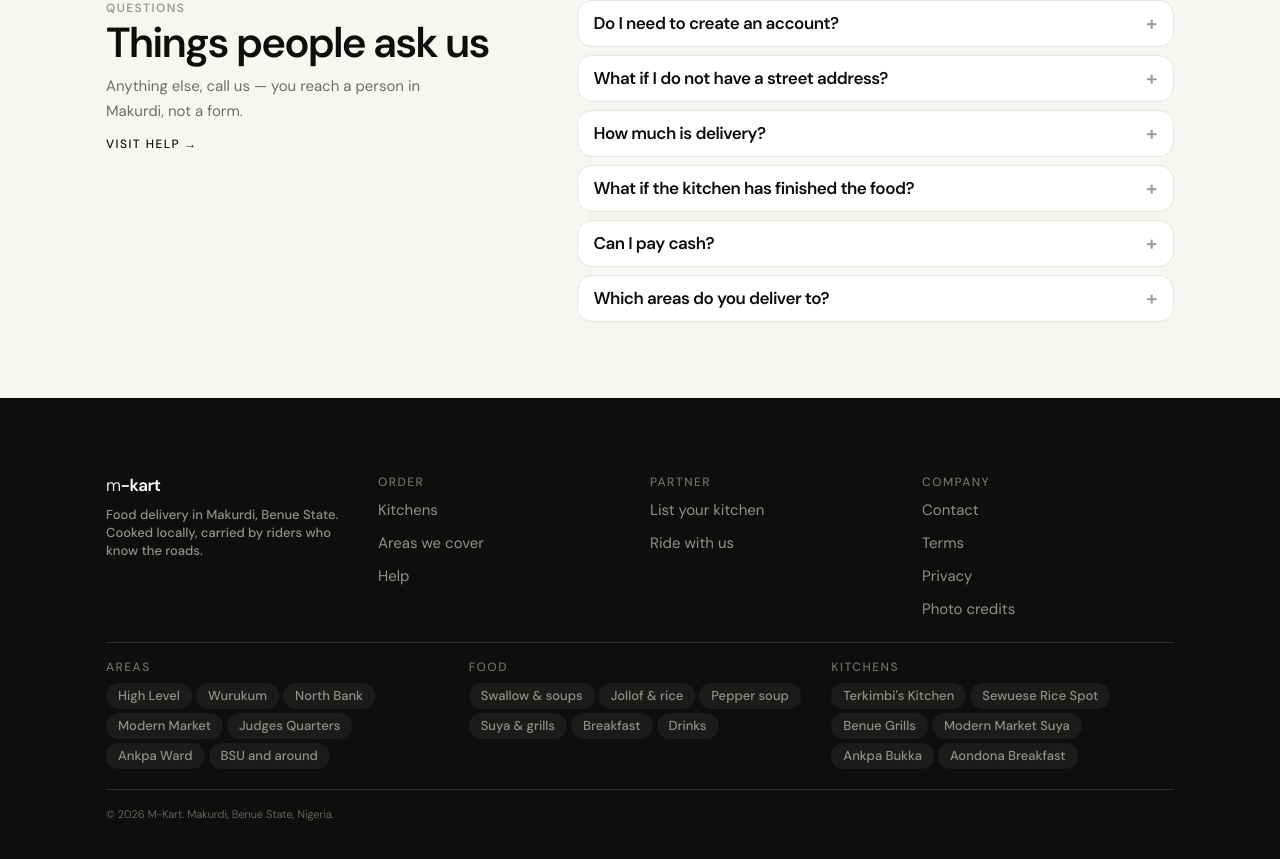
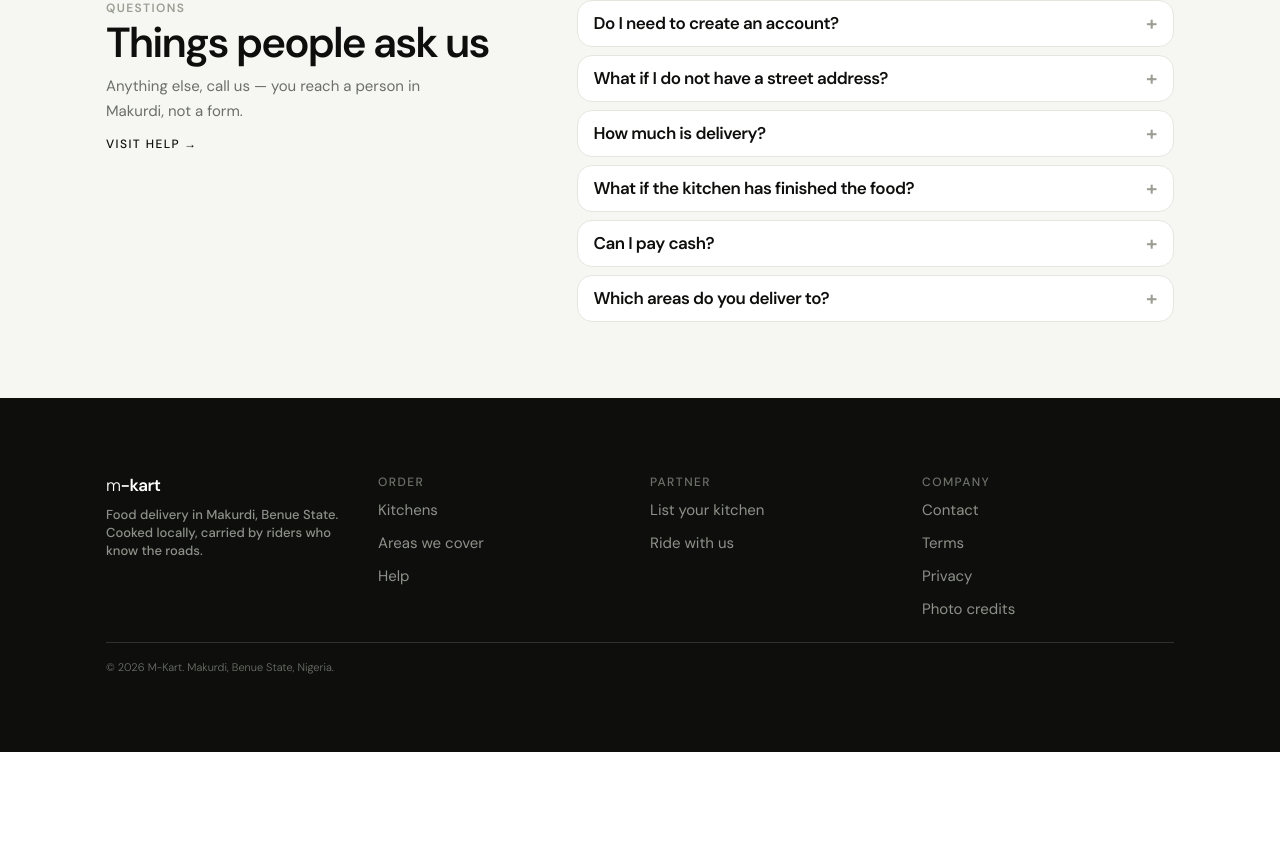
Before and after one commit to EmmanuelOchaje/m-kart-web, a Next.js app: page / in a window 1280 px wide. Shown: the part 5163-6022 px from the top of the page. After the commit the page ends 5915 px from the top, so only its background shows below. Built offline with nearby package versions, Linux system fonts and the light colour scheme.

Commit message:
Remove the area, food and kitchen chips from the footer
Drops the local-search link block. The footer keeps its Order, Partner and
Company columns.

```diff
--- a/components/site/SiteFooter.tsx
+++ b/components/site/SiteFooter.tsx
@@ -1,7 +1,6 @@
 import Link from "next/link";
 import { Logo } from "./Logo";
 import { Screen } from "@/components/ui/Screen";
-import { areasLive, cuisines, kitchens } from "@/lib/fixtures";
 
 const columns = [
   {
@@ -64,64 +63,6 @@ export function SiteFooter() {
           ))}
         </div>
 
-        {/* Area, cuisine and kitchen links. These are here for local search as
-            much as for navigation — people look for "jollof Wurukum". */}
-        <div className="border-border gap-xl mt-xl grid border-t pt-lg sm:grid-cols-2 md:grid-cols-3">
-          <div>
-            <h3 className="text-label text-text-tertiary tracking-[0.12em] uppercase">
-              Areas
-            </h3>
-            <ul className="mt-sm gap-xs flex flex-wrap">
-              {areasLive.map((area) => (
-                <li key={area}>
-                  <Link
-                    href={`/areas#${area.toLowerCase().replace(/\s+/g, "-")}`}
-                    className="bg-surface text-site-label text-text-secondary hover:text-text rounded-pill px-md py-xs inline-block"
-                  >
-                    {area}
-                  </Link>
-                </li>
-              ))}
-            </ul>
-          </div>
-
-          <div>
-            <h3 className="text-label text-text-tertiary tracking-[0.12em] uppercase">
-              Food
-            </h3>
-            <ul className="mt-sm gap-xs flex flex-wrap">
-              {cuisines.map((cuisine) => (
-                <li key={cuisine}>
-                  <Link
-                    href="/kitchens"
-                    className="bg-surface text-site-label text-text-secondary hover:text-text rounded-pill px-md py-xs inline-block"
-                  >
-                    {cuisine}
-                  </Link>
-                </li>
-              ))}
-            </ul>
-          </div>
-
-          <div>
-            <h3 className="text-label text-text-tertiary tracking-[0.12em] uppercase">
-              Kitchens
-            </h3>
-            <ul className="mt-sm gap-xs flex flex-wrap">
-              {kitchens.map((kitchen) => (
-                <li key={kitchen.slug}>
-                  <Link
-                    href={`/k/${kitchen.slug}`}
-                    className="bg-surface text-site-label text-text-secondary hover:text-text rounded-pill px-md py-xs inline-block"
-                  >
-                    {kitchen.name}
-                  </Link>
-                </li>
-              ))}
-            </ul>
-          </div>
-        </div>
-
         <p className="text-caption text-text-tertiary border-border mt-xl border-t pt-lg">
           © {new Date().getFullYear()} M-Kart. Makurdi, Benue State, Nigeria.
         </p>
```
